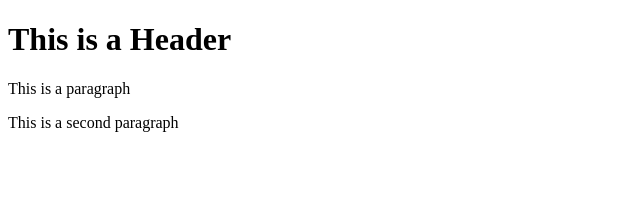
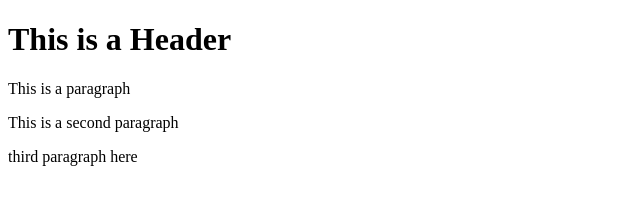
Before and after one commit to sheharyarmaneka/reactTraining, a website: page index.html in a window 1280 px wide. Shown: the whole page, without its empty margins (0-640 px from the left). Drawn offline with Linux system fonts and the light colour scheme.

Commit message:
fourth commit

```diff
--- a/index.html
+++ b/index.html
@@ -6,5 +6,6 @@
         <h1>This is a Header</h1>
         <p>This is a paragraph</p>
         <p>This is a second paragraph</p>
+        <p>third paragraph here</p>
     </body>
 </html>
```
Also changed, not shown: package.json (added, +24 -0 lines), 2 other files.
